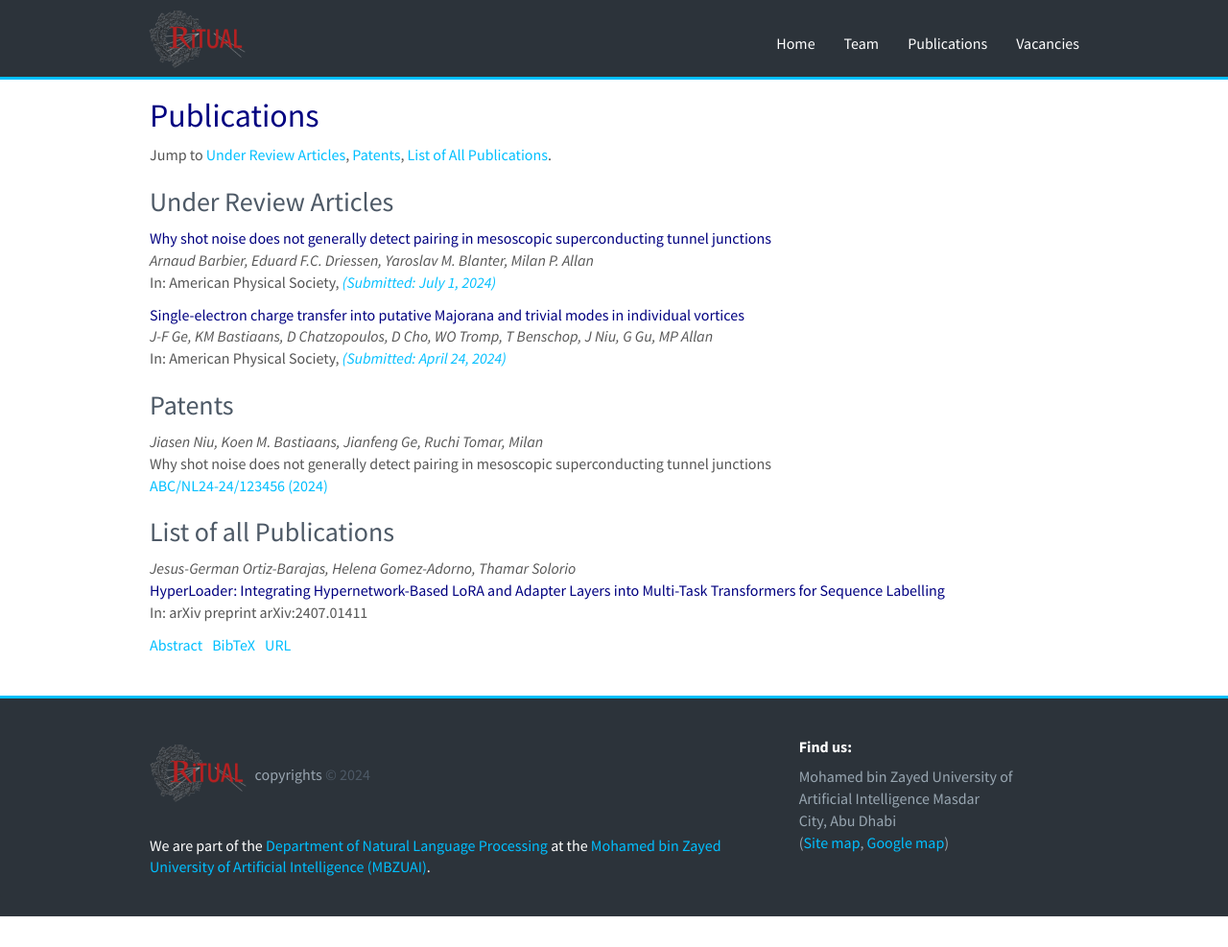
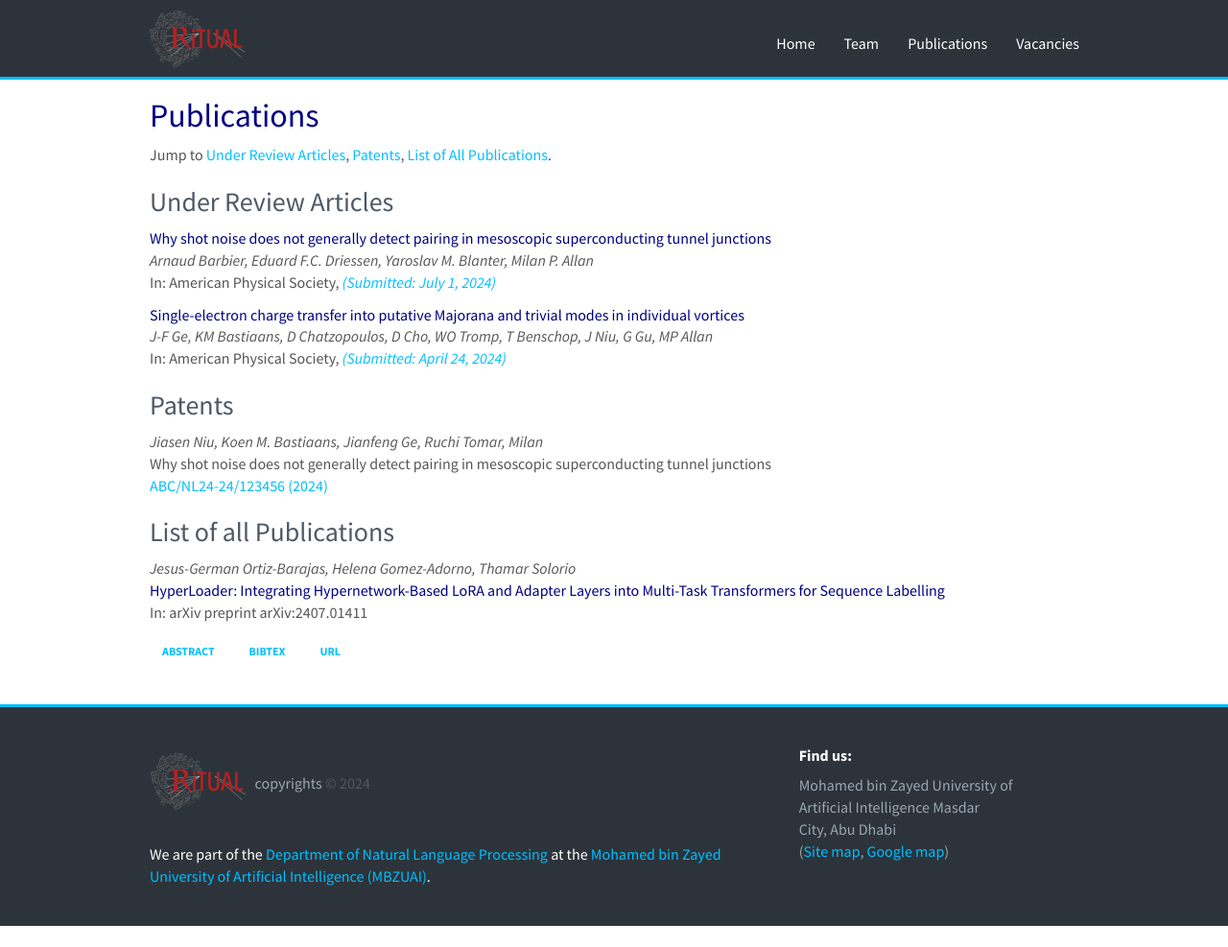
Before and after one commit to RamzaBasharat/MBZUAI, a Jekyll site: the page built from _pages/publications.md, in a window 1280 px wide and 987 px high. Shown: the whole window at 96% size. Built offline with Jekyll 4.4.1, drawn with Linux system fonts in a browser that asks for light colours; nearby versions of some CDN libraries.

Commit message:
designing publishing page

```diff
--- a/_pages/publications.md
+++ b/_pages/publications.md
@@ -39,15 +39,15 @@ Jump to [Under Review Articles](#under-review-articles), [Patents](#patents), [L
   <span class="navy">{{ publi.title }}</span><br />
   In: {{publi.publisher}}
 <div class="button-container">
-  <a class="small-sky-btn" data-toggle="collapse" href="#abstract" role="button" aria-expanded="false" aria-controls="abstract">
+  <a class="btn small-sky-btn" data-toggle="collapse" href="#abstract" role="button" aria-expanded="false" aria-controls="abstract">
     Abstract
   </a>
 
-  <a class="small-sky-btn" data-toggle="collapse" href="#bibtex" role="button" aria-expanded="false" aria-controls="bibtex">
+  <a class="btn small-sky-btn" data-toggle="collapse" href="#bibtex" role="button" aria-expanded="false" aria-controls="bibtex">
     BibTeX
   </a>
 
-  <a class="small-sky-btn" data-toggle="collapse" href="#url" role="button" aria-expanded="false" aria-controls="url">
+  <a class="btn small-sky-btn" data-toggle="collapse" href="#url" role="button" aria-expanded="false" aria-controls="url">
     URL
   </a>
 </div>
--- a/css/main.scss
+++ b/css/main.scss
@@ -288,31 +288,14 @@ margin-right:5px;
 .button-container {
     display: flex;             /* Use flexbox for alignment */
     gap: 10px;                 /* Space between buttons */
-    margin-bottom: 15px;       /* Margin below the button container */
+    margin-bottom: 10px;       /* Margin below the button container */
 }
 
 .card.card-body {
-    background-color: #f9f9f9; /* Background color for the card body */
-    border: 1px solid #ddd;    /* Border color for the card body */
+    background-color: #2c333a; /* Background color for the card body */
+    color: #fff;
+    border: 1px solid #2c333a;    /* Border color for the card body */
+    border-radius: 5px;
     padding: 15px;             /* Padding inside the card body */
     font-size: 16px;           /* Font size for the content */
 }
-
-/* Custom styles for links inside collapsible content */
-.custom-link {
-    color: #007bff;            /* Link color */
-    text-decoration: none;     /* Remove underline */
-}
-
-.custom-link:hover {
-    color: #0056b3;            /* Link color on hover */
-    text-decoration: underline; /* Underline on hover */
-}
-
-/* Custom styles for the preformatted text */
-pre {
-    background-color: #eee;    /* Background color for preformatted text */
-    padding: 10px;             /* Padding inside the preformatted text */
-    border-radius: 5px;        /* Rounded corners */
-    overflow-x: auto;          /* Horizontal scrolling if needed */
-}
```
